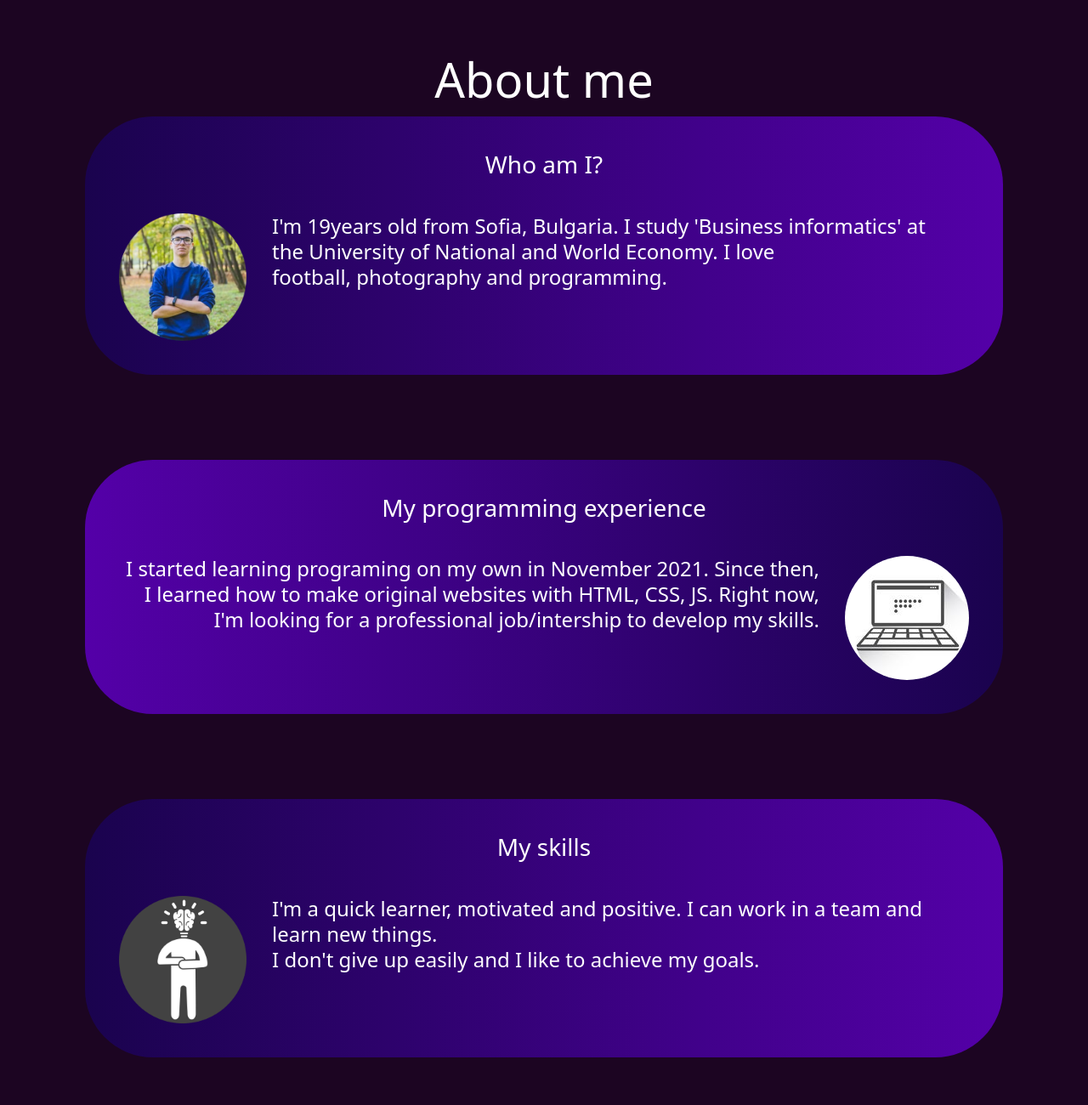
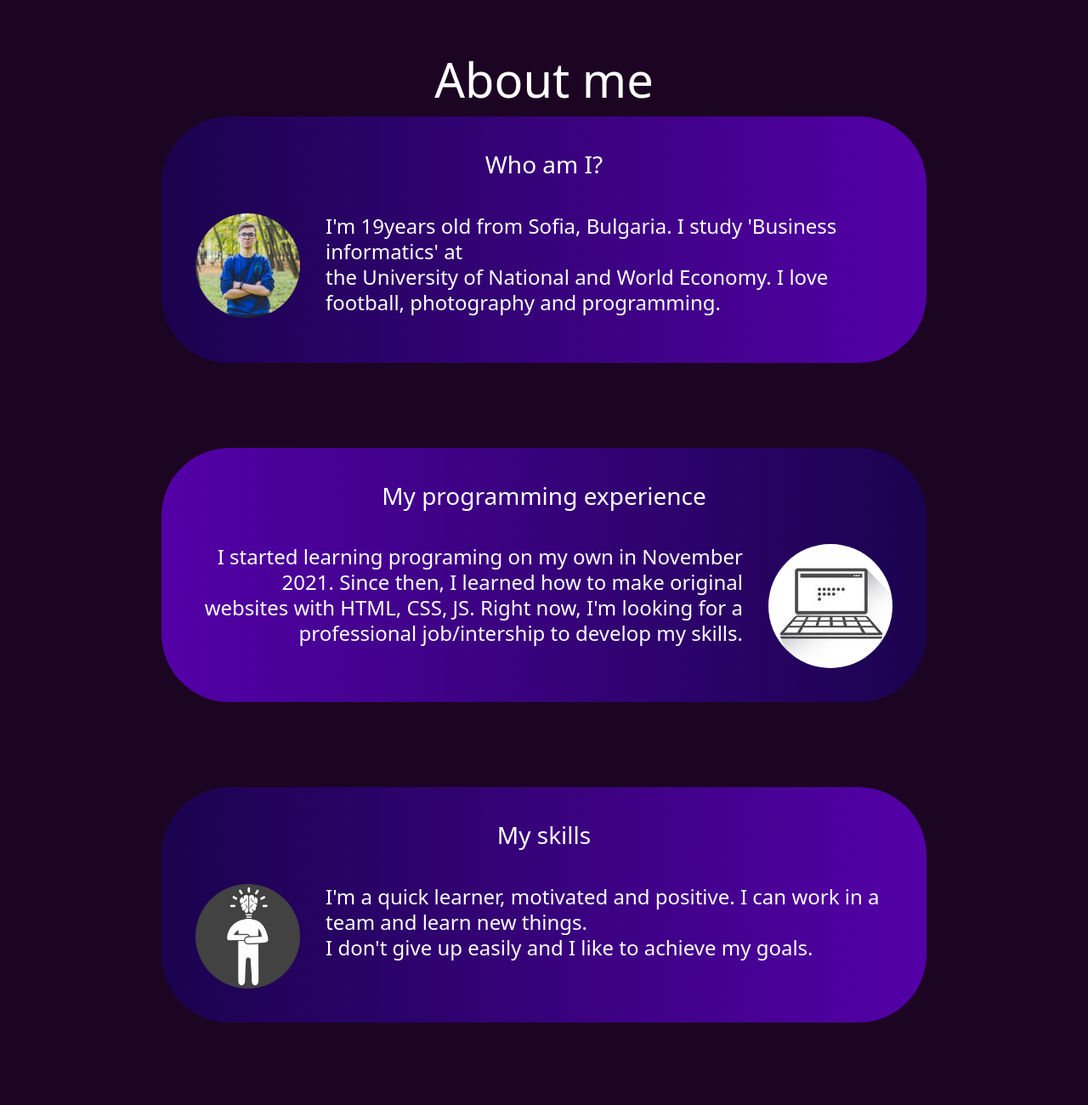
Before and after one commit to TheHero9/Portfolio3.0, a plain HTML site: page index.html in a window 1280 px wide. Shown: the part 840-2140 px from the top of the page at 85% size. Drawn offline with nearby package versions, Linux system fonts and the light colour scheme.

Commit message:
smaller about me boxes

```diff
--- a/index.html
+++ b/index.html
@@ -66,22 +66,22 @@
     <h2>About me</h2>
 
     <div class="container">
-      <div class="row">
-        <div class="col col-12 colAbout">
+      <div class="row about-me-row">
+        <div class="col col-10 colAbout">
           <h3>Who am I?</h3>
           <img class="about-img" id="dimi" src="images/dimipicture.png" alt="">
 
           <p class="p-text-1">I'm 19years old from Sofia, Bulgaria. I study 'Business informatics' at<br>
             the University of National and World Economy. I love <br> football, photography and programming. </p>
         </div>
-        <div class="col col-12 mid-col colAbout">
+        <div class="col col-10 mid-col colAbout">
           <h3>My programming experience</h3>
           <img class="about-img" id="computer" src="images/computer-modified.png" alt="">
           <p class="p-text-2">I started learning programing on my own in November 2021.
             Since then, I learned how to make original websites with HTML, CSS, JS. Right now, I'm looking for a professional job/intership
             to develop my skills.</p>
         </div>
-        <div class="col col-12 colAbout">
+        <div class="col col-10 colAbout">
           <h3>My skills</h3>
           <img class="about-img" id="learn" src="images/learner-modified.png" alt="">
           <p class="p-text-3">I'm a quick learner, motivated and positive.
--- a/styles.css
+++ b/styles.css
@@ -98,6 +98,7 @@ body{
   position: relative;
   padding: 100px;
   background: #1c0522;
+  padding-bottom: 0;
 }
 
 
@@ -134,6 +135,10 @@ body{
 
   }
 
+.about-me-row{
+  justify-content: center;
+  align-items: center;
+}
 
 .colAbout{
   margin-bottom: 100px;
@@ -142,6 +147,8 @@ body{
   background: linear-gradient(90deg, rgba(26,3,78,1) 0%, rgba(84,0,168,1) 100%);
   border-radius: 80px;
   color: white;
+
+
 }
 
 .mid-col{
@@ -210,6 +217,7 @@ body{
 
 
 }
+
 
 #about-me p {
   font-size: 1.5rem
@@ -465,3 +473,10 @@ a:hover{
     margin-left: 30px;
   } */
 }
+
+@media (max-width:520px){
+  .footer-nav{
+    width: 42%;
+
+  }
+}
```
